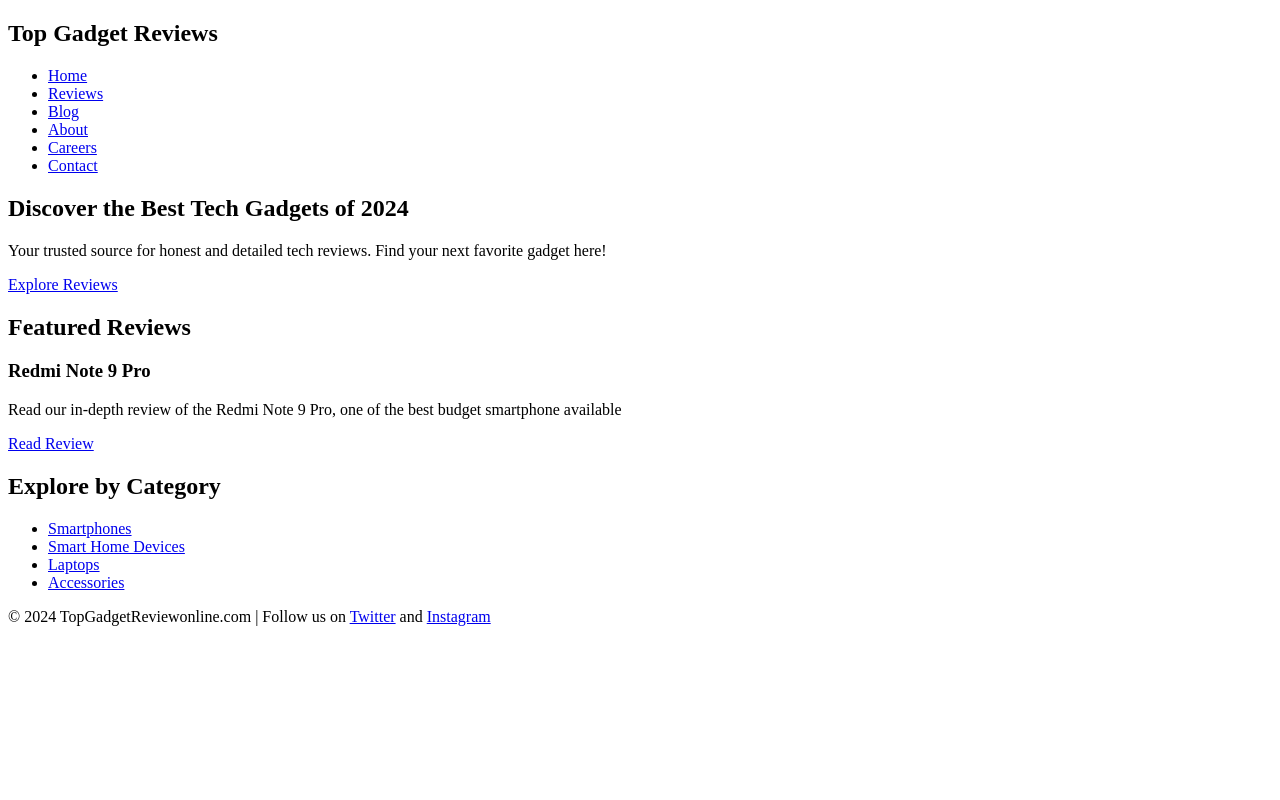
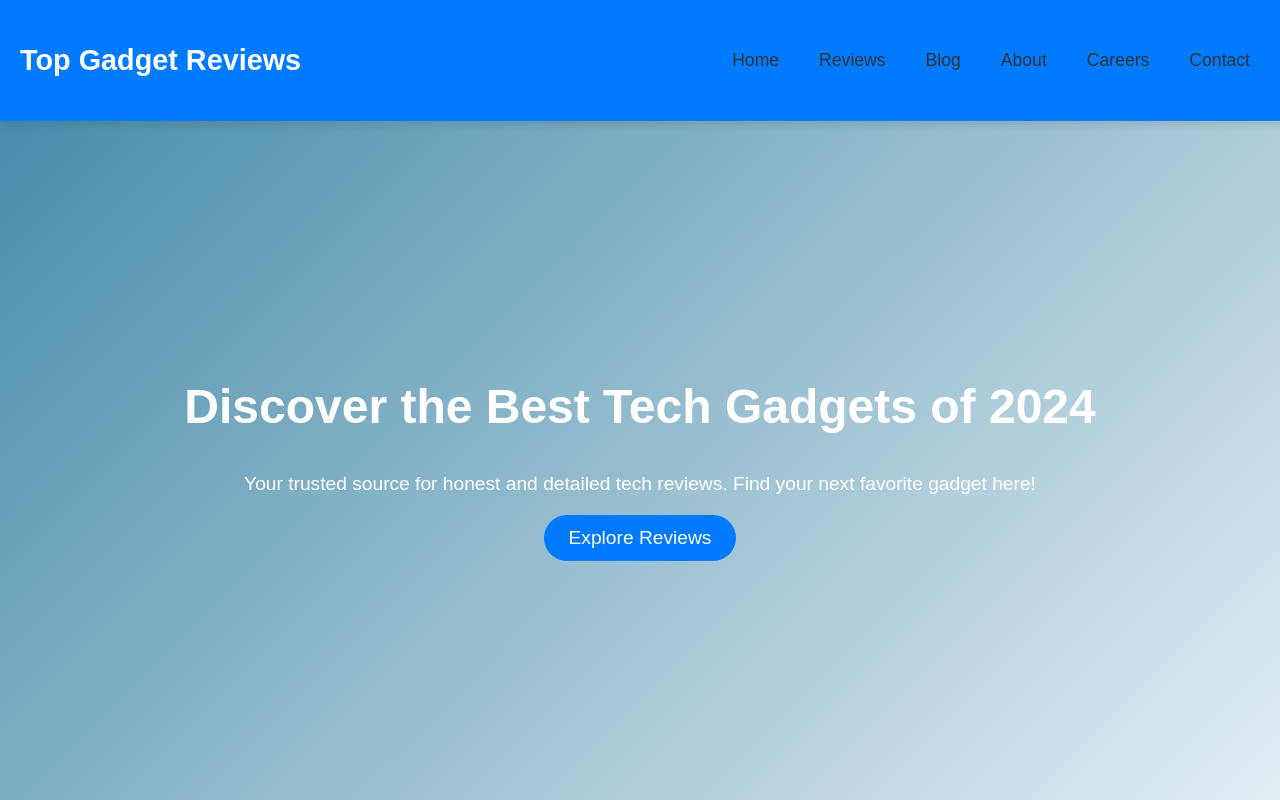
Before and after one commit to Naresh7093/TopGadgetReviews, a website: page index.html in a window 1280 px wide. Shown: the top 800 px of the page. Drawn offline with Linux system fonts and the light colour scheme; files that its build step writes are made by us from their sources.

Commit message:
Styled the landing page sections and added categories section

```diff
--- a/index.html
+++ b/index.html
@@ -8,12 +8,12 @@
       content="Top Gadget Reviews - You go-to source for in-depth tech gadget reviews, buying guides, and the latest tech news."
     />
     <title>Top Gadget Reviews | Home</title>
-    <link rel="stylesheet" href="styles.css" />
+    <link rel="stylesheet" href="assets/css/styles.css" />
   </head>
   <body>
     <header>
       <nav>
-        <h1>Top Gadget Reviews</h1>
+        <h1 class="logo">Top Gadget Reviews</h1>
         <ul>
           <li><a href="index.html">Home</a></li>
           <li><a href="reviews/redmi-note-9-pro-review.html">Reviews</a></li>
--- /dev/null
+++ b/package.json
@@ -0,0 +1,5 @@
+{
+  "dependencies": {
+    "node": "^18.20.5"
+  }
+}
--- /dev/null
+++ b/scss/_header.scss
@@ -0,0 +1,47 @@
+@use "variables";
+@use "mixins";
+
+header {
+  @include mixins.flex-layout(space-between);
+  padding: 20px;
+  background-color: variables.$primary-color;
+  color: variables.$text-color-light;
+  box-shadow: variables.$shadow-light;
+  position: fixed;
+  width: 100%;
+  top: 0;
+  z-index: 1000;
+  .logo {
+    font-size: 1.8em;
+    font-weight: bold;
+    color: variables.$text-color-light;
+    flex: 1;
+  }
+  nav {
+    flex: 1;
+    display: flex;
+    justify-content: flex-end;
+
+    ul {
+      @include mixins.flex-layout(row, center);
+      list-style: none;
+      gap: 20px;
+      margin: 0;
+      padding-right: 40px;
+
+      li {
+        a {
+          color: variables.$text-color-dark;
+          text-decoration: none;
+          font-size: 1.1em;
+          padding: 5px 10px;
+          transition: color 0.3s ease;
+
+          &:hover {
+            color: variables.$secondary-color;
+          }
+        }
+      }
+    }
+  }
+}
--- /dev/null
+++ b/scss/_mixins.scss
@@ -0,0 +1,32 @@
+@use "variables";
+@use "sass:color";
+@mixin btn-style($bg-color, $text-color) {
+  background-color: $bg-color;
+  color: $text-color;
+  padding: 12px 25px;
+  text-decoration: none;
+  font-size: 1.2em;
+  border-radius: variables.$btn-border-radius;
+  transition: background-color 0.3s ease;
+  &:hover {
+    background-color: color.adjust($bg-color, $lightness: -10%);
+  }
+}
+@mixin card-style($bg-color, $shadow, $radius) {
+  background-color: $bg-color;
+  padding: 20px;
+  margin: 15px;
+  border-radius: $radius;
+  box-shadow: $shadow;
+  transition: box-shadow 0.3s ease, transform 0.3s ease;
+  &:hover {
+    box-shadow: variables.$shadow-hover;
+    transform: scale(1.05);
+  }
+}
+
+@mixin flex-layout($justify: flex-start, $align: center) {
+  display: flex;
+  justify-content: $justify;
+  align-items: $align;
+}
--- /dev/null
+++ b/scss/_variables.scss
@@ -0,0 +1,11 @@
+$primary-color: #007bff;
+$secondary-color: #f8f8f8;
+$background-gradient: linear-gradient(135deg, #3f87a6, #ebf2f7);
+$text-color-light: #fff;
+$text-color-dark: #333;
+$text-color-muted: #666;
+$font-family: "Arial", sans-serif;
+$btn-border-radius: 25px;
+$card-radius: 10px;
+$shadow-light: 0 4px 8px rgba(0, 0, 0, 0.1);
+$shadow-hover: 0 4px 8px rgba(0, 0, 0, 0.2);
--- /dev/null
+++ b/scss/styles.scss
@@ -0,0 +1,196 @@
+@use "variables";
+@use "mixins";
+@use "header";
+/* Global Styles */
+body {
+  margin: 0;
+  font-family: variables.$font-family;
+  color: variables.$text-color-dark;
+  background-color: variables.$secondary-color;
+}
+
+h1,
+h2,
+h3 {
+  font-weight: bold;
+  color: variables.$text-color-light;
+}
+
+#hero {
+  display: flex;
+  flex-direction: column;
+  justify-content: center;
+  align-items: center;
+  background: variables.$background-gradient;
+  padding: 50px 20px;
+  text-align: center;
+  color: variables.$text-color-light;
+  height: 100vh;
+}
+
+#hero h2 {
+  font-size: 3em;
+  margin-bottom: 20px;
+}
+
+#hero p {
+  font-size: 1.2em;
+  margin-bottom: 20px;
+}
+
+#hero .btn {
+  @include mixins.btn-style(
+    variables.$primary-color,
+    variables.$text-color-light
+  );
+}
+
+/* Featured Reviews Section */
+#featured-reviews {
+  display: flex;
+  flex-direction: column;
+  justify-content: center;
+  align-items: center;
+  height: 100vh;
+  text-align: center;
+  padding: 50px 20px;
+  background: linear-gradient(
+    1deg,
+    #353d45,
+    variables.$secondary-color
+  ); // Add subtle background to separate from other sections
+}
+#featured-reviews h2 {
+  font-size: 2.5em;
+  color: variables.$text-color-dark;
+  margin-bottom: 30px;
+}
+.review-card {
+  @include mixins.card-style(
+    #fff,
+    variables.$shadow-light,
+    variables.$card-radius
+  );
+  background: linear-gradient(
+    180deg,
+    variables.$primary-color,
+    variables.$secondary-color
+  );
+  padding: 20px;
+  margin-bottom: 30px;
+
+  h3 {
+    font-size: 2em;
+    color: variables.$text-color-dark;
+    margin-bottom: 10px;
+  }
+
+  p {
+    font-size: 1.1em;
+    color: variables.$text-color-muted;
+    margin-bottom: 20px;
+  }
+
+  .btn {
+    @include mixins.btn-style(
+      variables.$primary-color,
+      variables.$text-color-light
+    );
+    padding: 10px 20px;
+    font-size: 1.1em;
+    text-transform: uppercase; // Make the button text uppercase for consistency
+    border-radius: 5px;
+    transition: background-color 0.3s ease;
+
+    &:hover {
+      background-color: variables.$secondary-color;
+      color: variables.$primary-color;
+    }
+  }
+  &:hover {
+    box-shadow: variables.$shadow-hover;
+    transform: scale(1.05); // Slightly zoom-in effect on hover
+  }
+}
+@media screen and (max-width: 768px) {
+  #featured-reviews {
+    padding: 30px 15px;
+  }
+
+  .review-card {
+    padding: 15px;
+  }
+
+  .btn {
+    font-size: 1em; // Slightly smaller buttons on mobile
+  }
+}
+#categories {
+  height: 100vh;
+  padding: 80px 20px;
+  background-color: variables.$secondary-color;
+  text-align: center;
+
+  h2 {
+    font-size: 2.5em;
+    color: variables.$text-color-dark;
+    margin-bottom: 40px;
+  }
+
+  ul {
+    display: grid;
+    grid-template-columns: repeat(
+      auto-fill,
+      minmax(250px, 1fr)
+    ); // Responsive grid layout
+    gap: 30px;
+    list-style: none;
+    padding: 0;
+
+    li {
+      background-color: #fff;
+      padding: 30px;
+      border-radius: variables.$card-radius;
+      box-shadow: variables.$shadow-light;
+      transition: transform 0.3s ease, box-shadow 0.3s ease;
+      text-align: center;
+
+      &:hover {
+        transform: scale(1.05);
+        box-shadow: variables.$shadow-hover;
+      }
+
+      a {
+        display: block;
+        font-size: 1.2em;
+        color: variables.$text-color-dark;
+        text-decoration: none;
+        font-weight: bold;
+        margin-top: 20px;
+        transition: color 0.3s ease;
+
+        &:hover {
+          color: variables.$primary-color;
+        }
+      }
+    }
+  }
+}
+footer {
+  padding: 20px;
+  background-color: variables.$primary-color;
+  text-align: center;
+  color: variables.$text-color-light;
+
+  a {
+    color: variables.$text-color-light;
+    text-decoration: none;
+    font-weight: bold;
+    margin: 0 10px;
+    transition: color 0.3s ease;
+
+    &:hover {
+      color: variables.$secondary-color;
+    }
+  }
+}
```
Also changed, not shown: assets/css/styles.css, reviews/redmi-note-9-pro-review.html (added), 2 other files.
